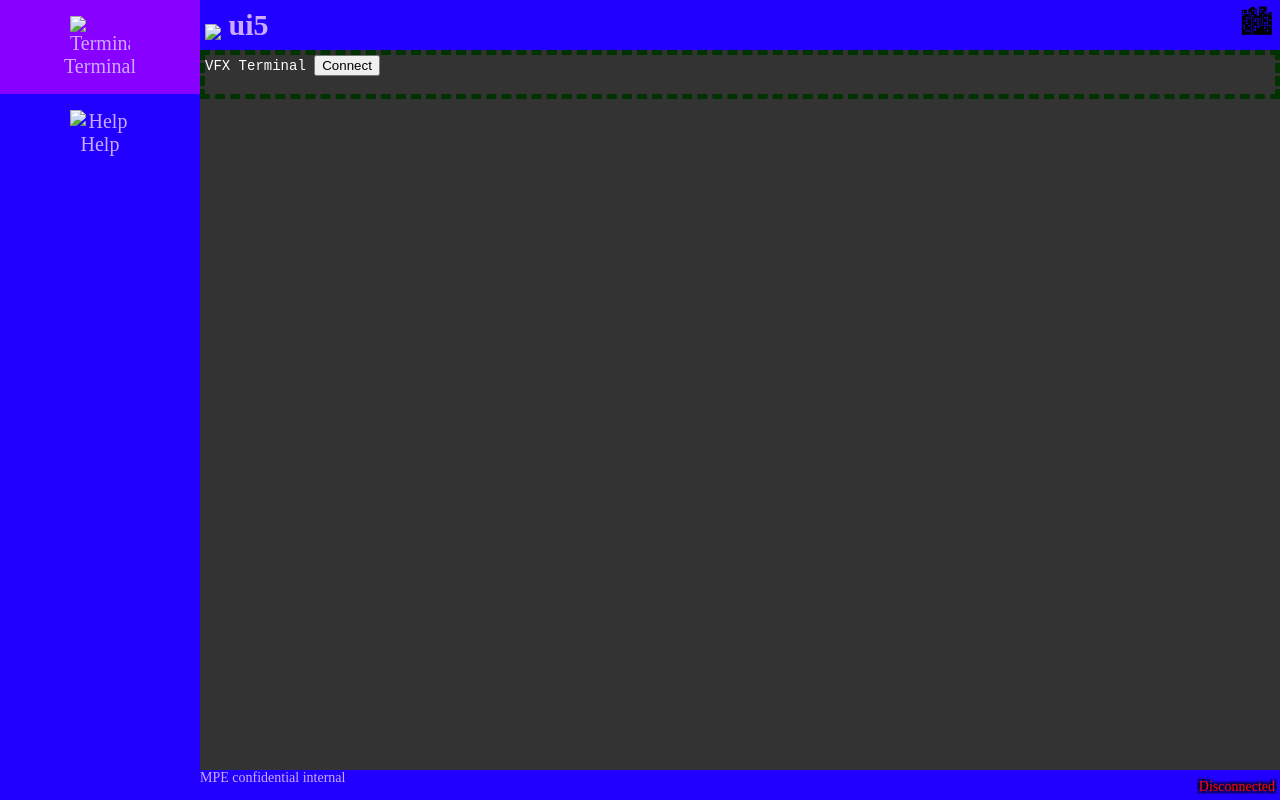
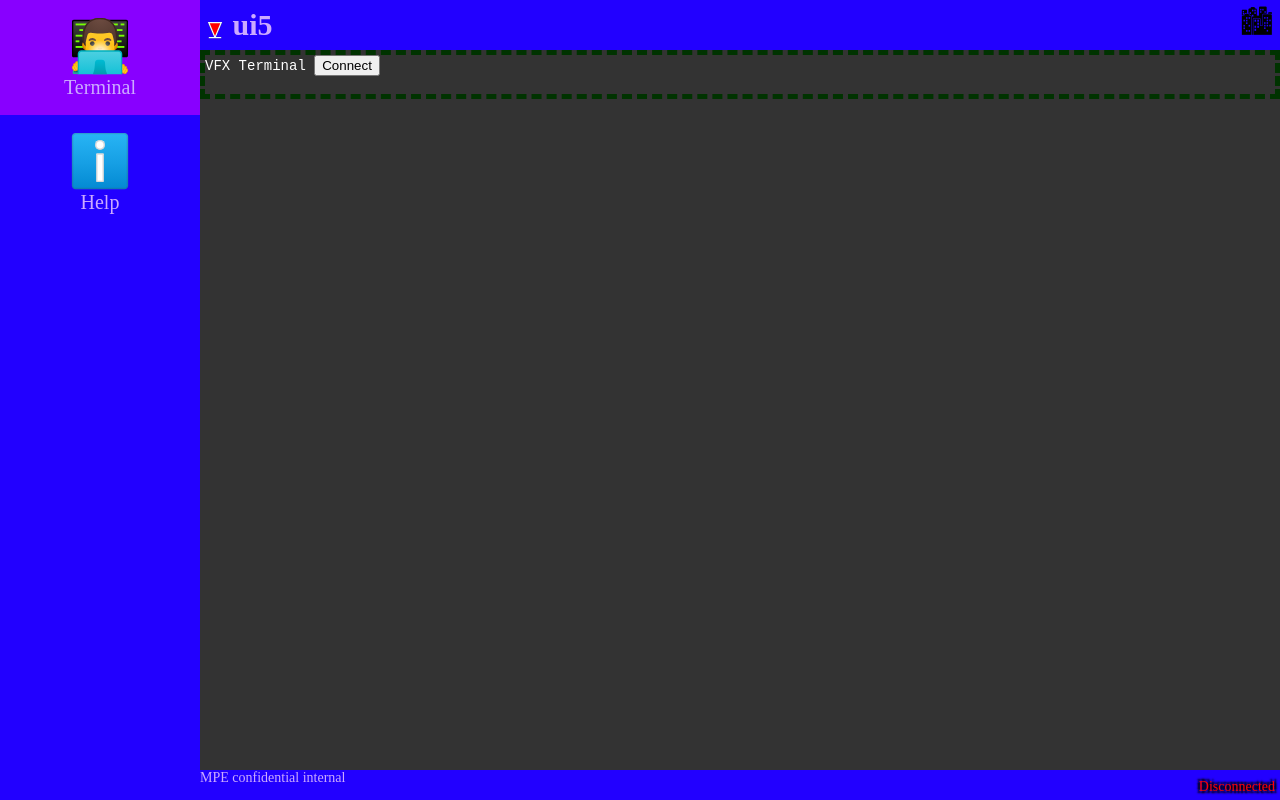
Before and after one commit to vfx-forth/ui5-demo, a plain HTML site: page index.html in a window 1280 px wide. Drawn offline with Linux system fonts and the light colour scheme; the site is published under a folder, as on GitHub Pages, so addresses that start at the root find nothing.

Commit message:
images paths relativized

```diff
--- a/index.html
+++ b/index.html
@@ -16,18 +16,18 @@
                 <span class="day">🏙</span>
             </button>
             <h1>
-                <img src="/images/ui5.svg"/>
+                <img src="images/ui5.svg"/>
                 ui5
             </h1>
         </header>
         <aside>
             <!-- section switches -->
             <a href="#terminal">
-                <img src="/images/terminal.svg" alt="Terminal">
+                <img src="images/terminal.svg" alt="Terminal">
                 <span>Terminal</span>
             </a>
             <a href="#help">
-                <img src="/images/help.svg" alt="Help">
+                <img src="images/help.svg" alt="Help">
                 <span>Help</span>
             </a>
         </aside>
```
